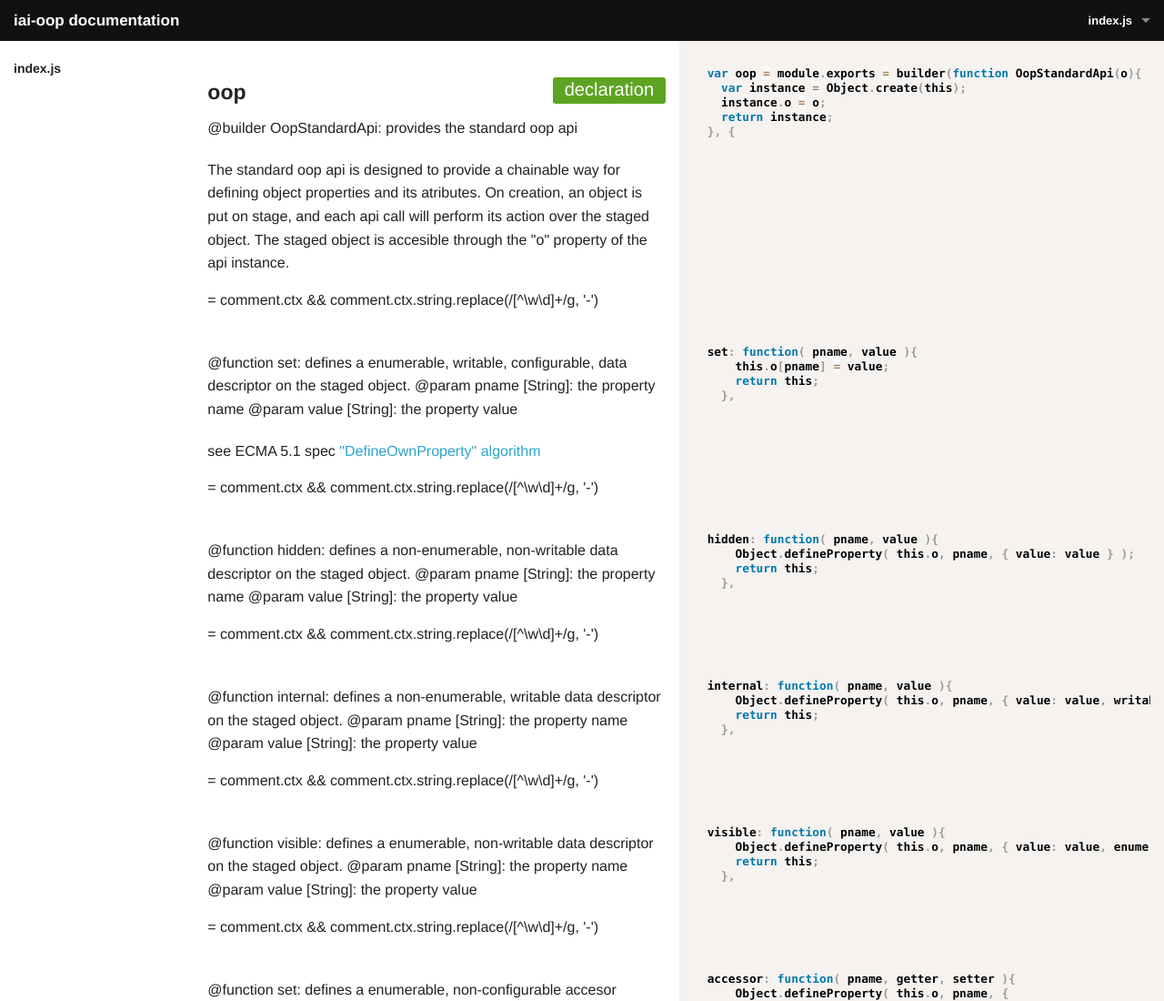
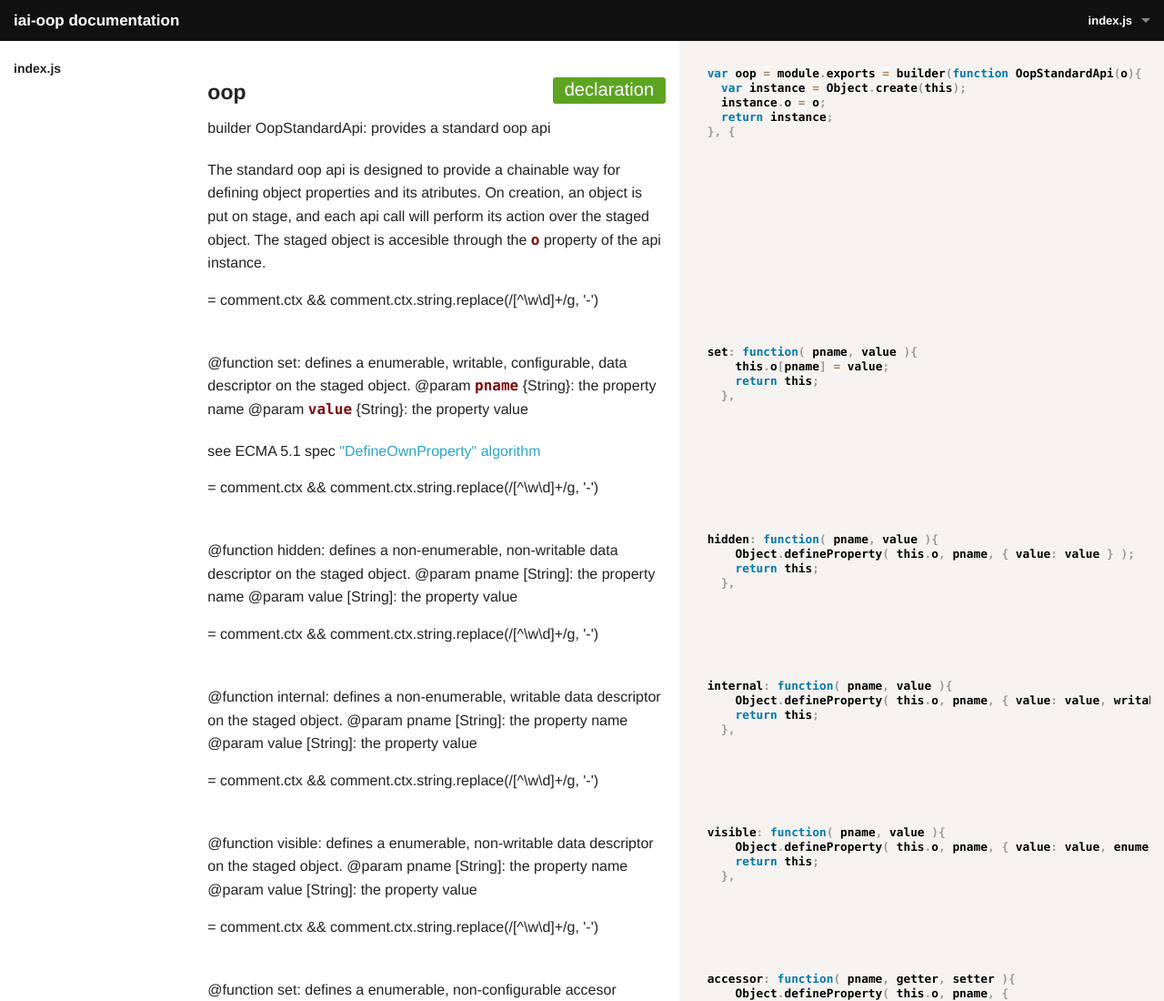
Before and after one commit to laconbass/iai-oop, a website: page docs/index.html in a window 1280 px wide. Shown: the top 1100 px of the page at 91% size. Drawn offline with Linux system fonts and the light colour scheme.

Commit message:
automatic commit for gh-pages deploy

```diff
--- a/docs/index.html
+++ b/docs/index.html
@@ -101,11 +101,11 @@
               <div class="docblock-hd">
                 <h4><span>oop</span>&nbsp;<span class="label radius right success">declaration</span>
                 </h4>
-                <div class="summary"><p>@builder OopStandardApi: provides the standard oop api</p></div>
+                <div class="summary"><p>builder OopStandardApi: provides a standard oop api</p></div>
               </div>
               <div class="docblock-bd">
               </div>
-              <div class="description"><p>The standard oop api is designed to provide a chainable way for defining object properties and its atributes. On creation, an object is put on stage, and each api call will perform its action over the staged object. The staged object is accesible through the "o" property of the api instance.</p></div>
+              <div class="description"><p>The standard oop api is designed to provide a chainable way for defining object properties and its atributes. On creation, an object is put on stage, and each api call will perform its action over the staged object. The staged object is accesible through the <code>o</code> property of the api instance.</p></div>
             </div>
           </div>
           <div class="large-6 columns">
@@ -123,7 +123,7 @@
             <id>= comment.ctx && comment.ctx.string.replace(/[^\w\d]+/g, '-')</id>
             <div id="undefined" class="docblock">
               <div class="docblock-hd">
-                <div class="summary"><p>@function set: defines a enumerable, writable, configurable, data descriptor on the staged object.   @param pname [String]: the property name   @param value [String]: the property value</p></div>
+                <div class="summary"><p>@function set: defines a enumerable, writable, configurable, data descriptor on the staged object.   @param <code>pname</code> {String}: the property name   @param <code>value</code> {String}: the property value</p></div>
               </div>
               <div class="docblock-bd">
               </div>
```
Also changed, not shown: docs/index.js.html (+3 -3 lines), index.html (+3 -3 lines), index.js.html (+3 -3 lines).
